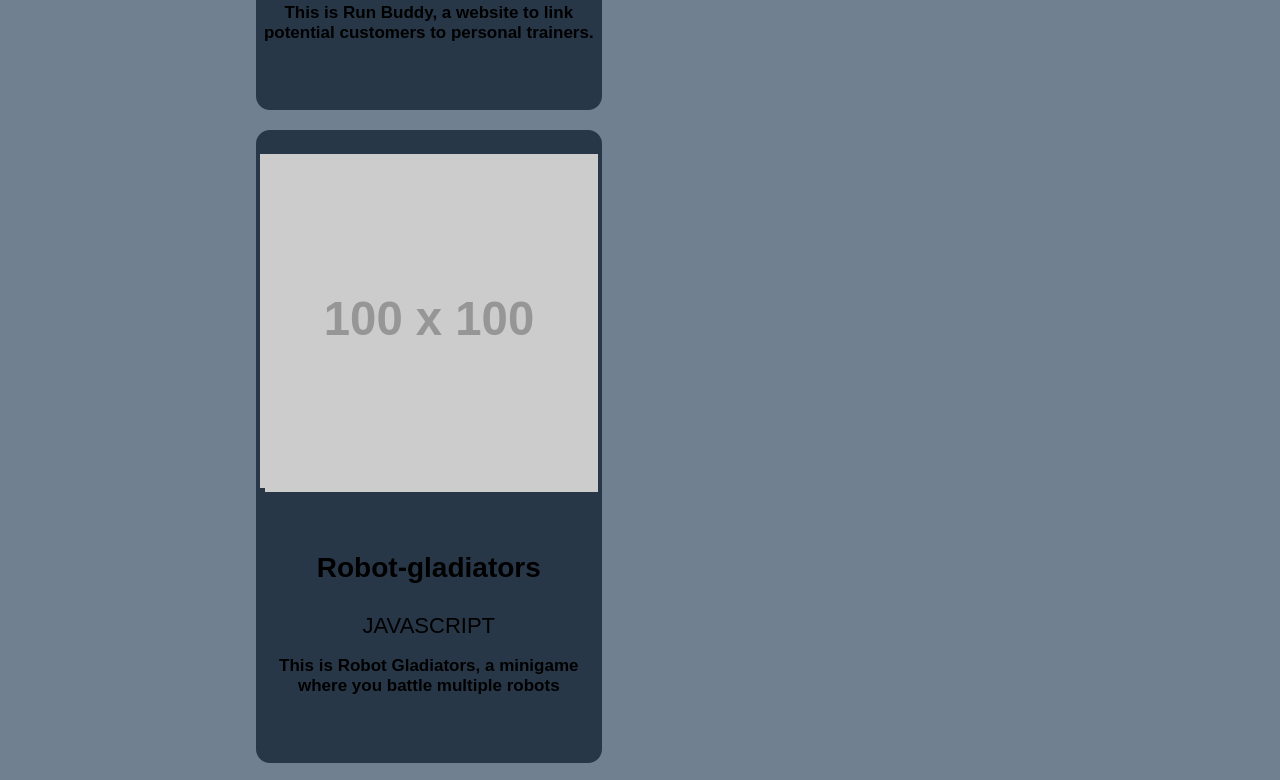
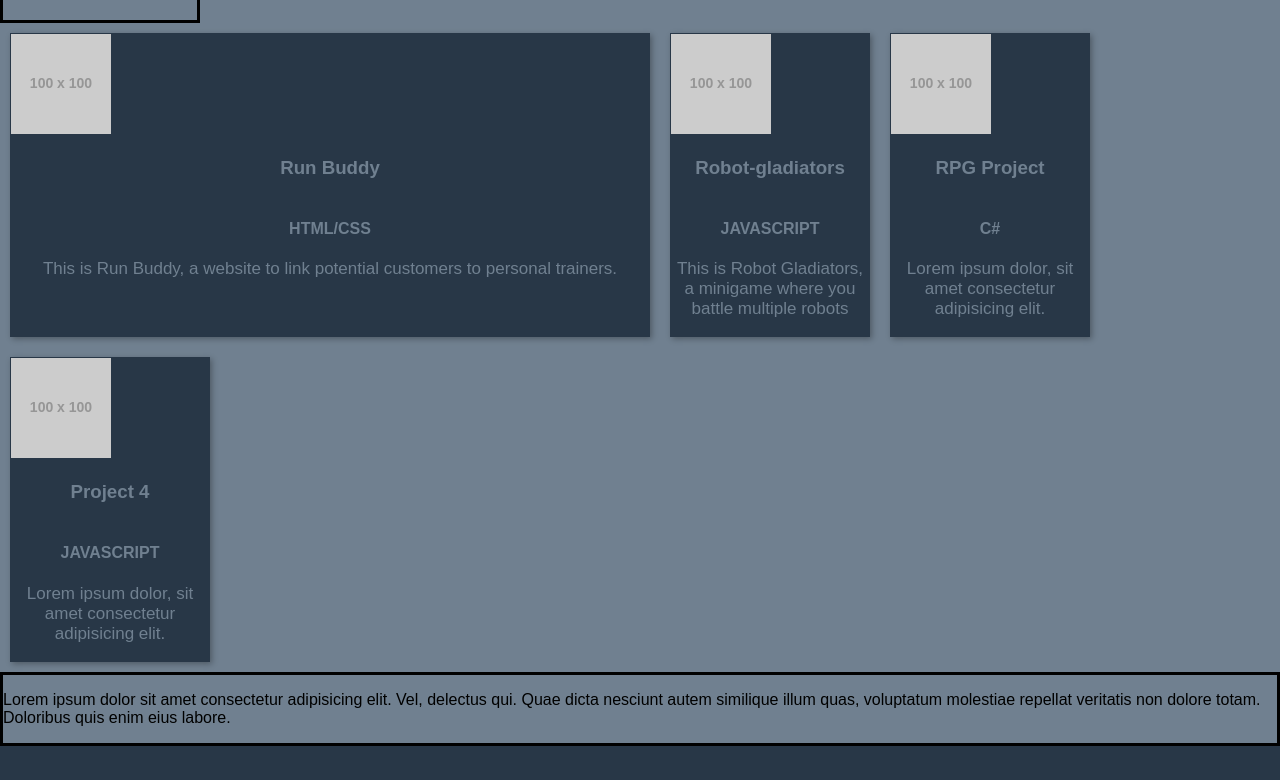
Before and after one commit to beamchristian/Challenge2, a plain HTML site: page index.html in a window 1280 px wide. Shown: the part 981-1761 px from the top of the page. Drawn offline with Linux system fonts and the light colour scheme; placeholder pictures from the web are drawn by us.

Commit message:
added flex boxes for each section and cleaned up tagging

```diff
--- a/assets/css/style.css
+++ b/assets/css/style.css
@@ -66,6 +66,30 @@ header nav ul li a:hover {
 }
 /* header styles end */
 
+.index {
+    padding: 0 0 50px 0;
+    border: 3px solid black;
+    display: flex;
+    flex-wrap: wrap;
+    width: 200px;
+    height: 800px;
+}
+
+.index h2 {
+    font-weight: bold;
+    color: black;
+    padding: 0 20px;
+}
+
+.section-title {
+    display: flex;
+}
+
+.intro {
+    display: flex;
+    flex-wrap: wrap;
+    border: 3px solid black;
+}
 
 .intro p {
     line-height: 1.7;
@@ -76,78 +100,57 @@ header nav ul li a:hover {
     text-align: center;
 }
 
-.section-title {
-    font-size: 48px;
-    color: black;
-    border-bottom: 3 px solid;
-    padding-bottom: 20px;
-    padding-top: 20px;
-    text-align: center;
-    margin:  0 auto 35px auto;
-    width: 50%;
-}
-
 .primary-border {
     border-color: #283747;
 }
 
-.projects {
-    width: 60%;
-    margin: 20px auto;
-
+.my-projects {
+    display: flex;
+    flex-wrap: wrap;
+    align-items: stretch;
+    flex-direction: row;
 }
 
-.my-projects {
-    width: 80%;
-    margin: 50px auto;
-    padding: 20px;
+.project-description {
+    width: 200px;
+    margin: 10px;
+    border: 1px solid #283747;
+    box-shadow: 2px 2px 6px 0px rgba(0, 0, 0, 0.3);
     background-color: #283747;
-    border: 4px solid #283747;
-
-}
-.project-description {
-    width: 45%;
-    border-radius: 14px;
-    border: 4px solid #283747;
-    background-color: #283747;
-    font-size: 22px;
-    font-weight: bold;
-    margin-bottom: 15px;
-    background-size: cover;
-    background-position: center;
-    padding: 20px 0;
-    min-height: 250px;
-}
-
-.project-description span {
-    margin-top: auto;
-    width: 100%;
-    background-color: #283747;
-    color: black;
-    padding: 10px 5px;
-    text-align: center;
 }
 
 .projects img {
-    width: 100%;
+    max-width: 100%;
 }
 
-
-.project-description h3 {
-    font-size: 28px;
+.project-name {
+padding:  0 20px 20px;
+text-align: center;
 }
 
-.project-description h4 {
-    font-weight: lighter;
-    font-size: 22px;
-    margin-bottom: 15px;
+.language-used {
+    text-align: center;
 }
 
 .project-description p {
     font-size: 17px;
+    text-align: center;
 }
 
+.project-description:nth-child(1) {
+    width: 50%;
+}
 
+.contact {
+    display: flex;
+    flex-wrap: wrap;
+    border: 3px solid black;
+}
+
+.contact-info {
+    color: black;
+    display: flex
+}
 
 /* footer styles begin */
 footer {
--- a/index.html
+++ b/index.html
@@ -20,10 +20,10 @@ My Portfolio
         <!-- Anchor element -->
         <a href="#about-me">About Me</a>
     </li>
-    <li><a href="#my-projects">My Projects</a>
+    <li><a href="#work">My Work</a>
     </li>
     <li>
-        <a href="#">Third List Element</a>
+        <a href="#contact-me">Contact Me</a>
     </li>
     <li>
         <a href="#">Fourth List Element</a>
@@ -32,63 +32,71 @@ My Portfolio
 </nav>
 </header>
 <section id="about-me" class="intro">
-    <h2 class="section-title primary-border">About Me</h2>
     <p>Lorem ipsum dolor sit amet, consectetur adipisicing elit. Eveniet, odit ipsum. Officia inventore itaque unde.
         Dignissimos praesentium deleniti aliquam libero quo nemo qui! Illo error architecto quisquam quae hic molestias?</p>
 </section>
+
+<section class="index">
+    <div class="section-title">
+        <h2>About Me</h2>
+    </div>
+    <div class="section-title">
+        <h2>My Work</h2>
+    </div>
+    <div class="section-title">
+        <h2>Contact Me</h2>
+    </div>
+</section>
+
 <!-- My Work Section Begins -->
-<section id="my-projects">
-    <h2 class="section-title primary-border">My Work</h2>
+<article id="work">
+<section class="my-projects">
 <!-- First Project -->
-    <section class="projects">
-        <div class="project-description">
+        <section class="project-description">
         <a href="https://beamchristian.github.io/run-buddy/" title="Run Buddy">
         <img src="https://via.placeholder.com/100"> </a>
-        <span>
             <h3 class="project-name">Run Buddy</h3>
             <h4 class="language-used">HTML/CSS</h4>
         <p>This is Run Buddy, a website to link potential customers to personal trainers.</p>
-        </span>
-        </div>
         </section>
 
 <!-- Second Project-->
-    <section class="projects">
-    <div class="project-description">
+    <section class="project-description">
         <a href="https://beamchristian.github.io/run-buddy/" title="Run Buddy">
             <img src="https://via.placeholder.com/100"> </a>
-            <span>
         <h3 class="project-name">Robot-gladiators</h3>
         <h4 class="language-used">JAVASCRIPT</h4>
         <p>This is Robot Gladiators, a minigame where you battle multiple robots</p>
-        </span>
-    </div>
     </section>
+
     <!-- Third Project -->
-    <section class="projects">
-        <div class="project-description">
+        <section class="project-description">
             <a href="https://beamchristian.github.io/run-buddy/" title="Run Buddy">
                 <img src="https://via.placeholder.com/100"> </a>
-                <span>
             <h3 class="project-name">RPG Project</h3>
             <h4 class="language-used">C#</h4>
             <p>Lorem ipsum dolor, sit amet consectetur adipisicing elit. </p>
-            </span>
-        </div>
-    </section>
+        </section>
+
     <!-- Fourth Project -->
-    <section class="projects">
-        <div class="project-description">
+        <section class="project-description">
             <a href="https://beamchristian.github.io/run-buddy/" title="Run Buddy">
                 <img src="https://via.placeholder.com/100"> </a>
-                <span>
             <h3 class="project-name">Project 4</h3>
             <h4 class="language-used">JAVASCRIPT</h4>
             <p>Lorem ipsum dolor, sit amet consectetur adipisicing elit. </p>
-            </span>
-        </div>
-    </section>
+        </section>
+
+        <section id="contact-me">
+            <section class="contact">
+            <div class="contact-info">
+                <p>Lorem ipsum dolor sit amet consectetur adipisicing elit. Vel, delectus qui.
+                Quae dicta nesciunt autem similique illum quas, voluptatum molestiae repellat veritatis non dolore totam. Doloribus quis enim eius labore.</p>
+            </div>
+
+        </section>
 </section>
+</article>
 <footer>
     <h2>Made By Christian Beam</h2>
 </footer>
```
